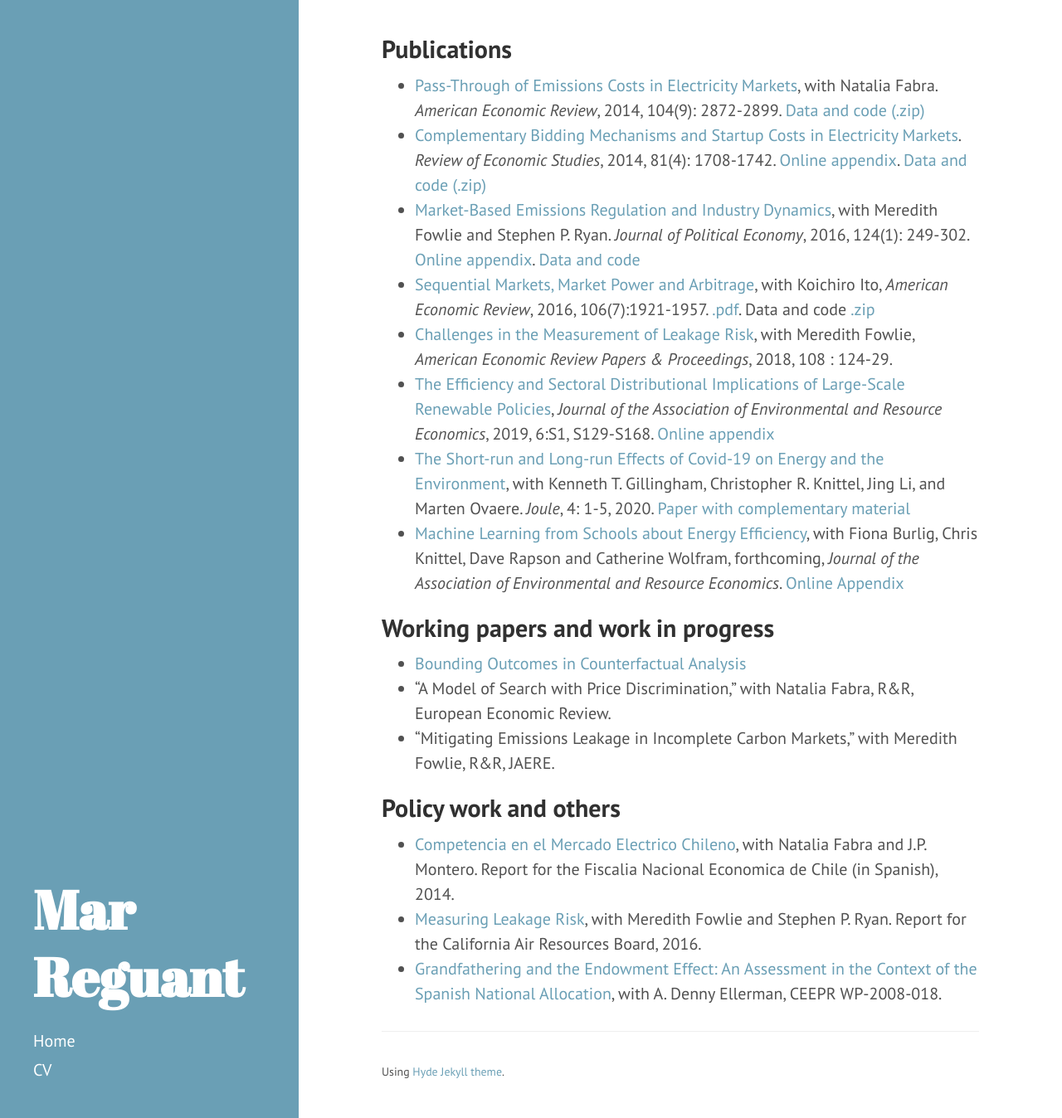
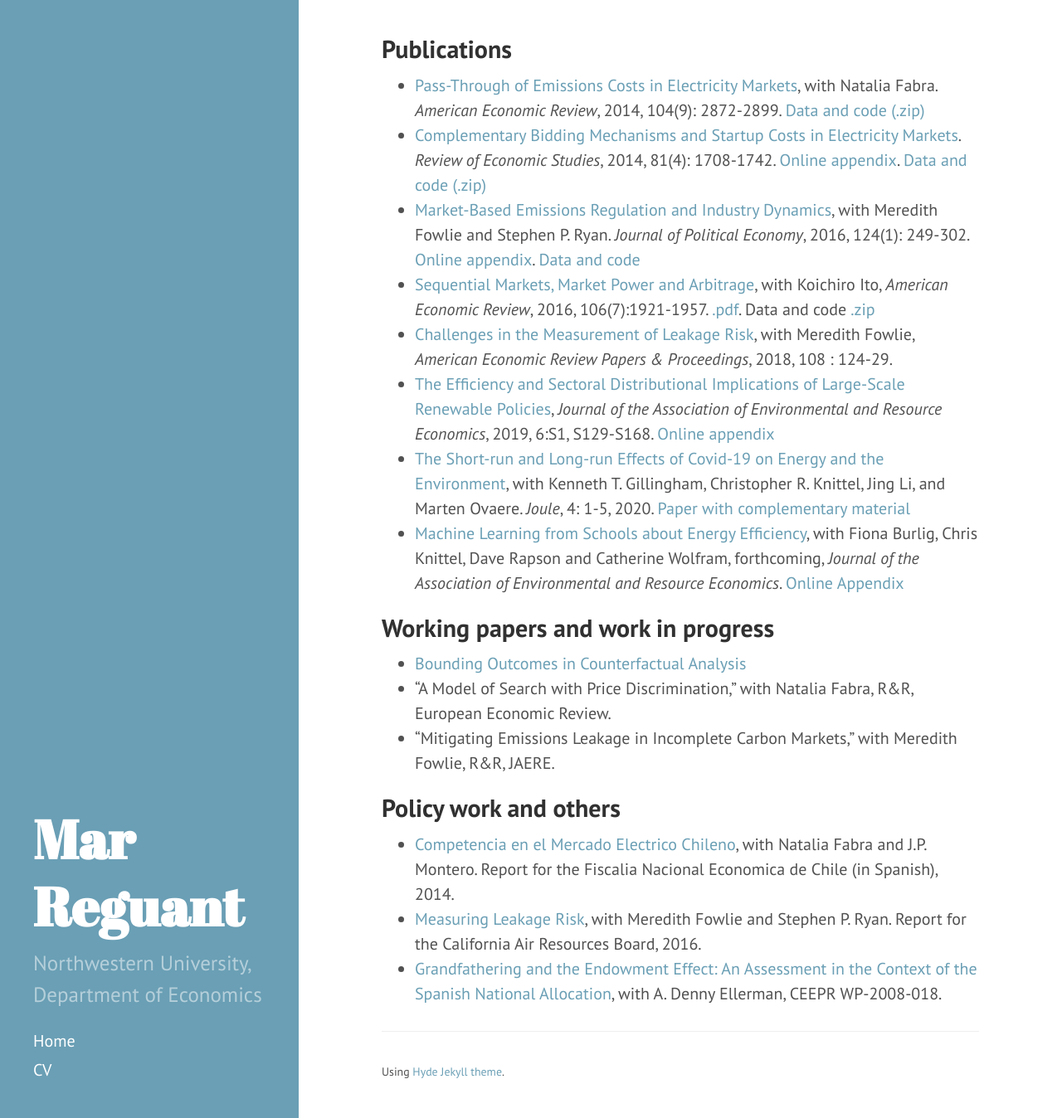
Before and after one commit to mreguant/mreguant.github.io, a Jekyll site: the page built from index.md, in a window 1280 px wide and 1348 px high. Shown: the whole window at 83% size. Built offline with Jekyll 4.4.1, drawn with Linux system fonts in a browser that asks for light colours; Markdown is read by kramdown in place of the engine named in the settings.

Commit message:
Update _config.yml

```diff
--- a/_config.yml
+++ b/_config.yml
@@ -4,3 +4,4 @@ highlighter:      pygments
 
 title:            Mar Reguant
 tagline:          'Research page'
+description:      'Northwestern University, Department of Economics'
```
